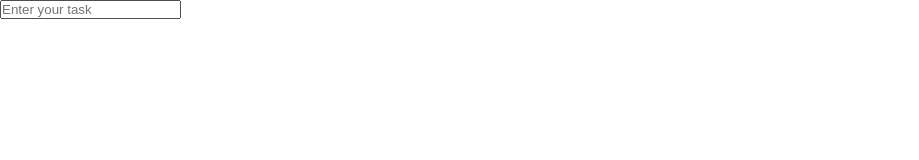
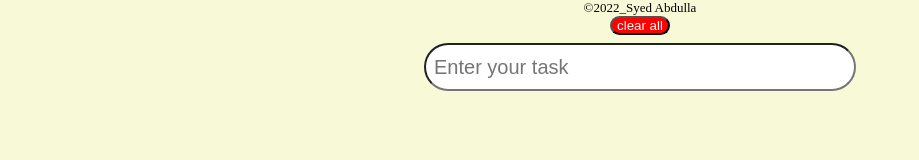
Before and after one commit to syabdull/TodoApp, a plain HTML site: page index.html in a window 1280 px wide. Shown: the whole page, without its empty margins (0-919 px from the left). Drawn offline with Linux system fonts and the light colour scheme.

Commit message:
final aap

```diff
--- a/index.html
+++ b/index.html
@@ -9,13 +9,27 @@
     <link rel="stylesheet" href="https://cdnjs.cloudflare.com/ajax/libs/font-awesome/4.7.0/css/font-awesome.min.css">
 
 </head>
+
 <body>
+    <p> &copy;2022_Syed Abdulla</p>
+    <button>clear all</button>
 
-   <input type="text" placeholder="Enter your task "><i class="fa-solid fa-shield-halved"></i>
+    <div class="top-input-area">
+
+
+   <input type="text" placeholder="Enter your task " >
+
+   </div>
+   <div>
    <Ul>
 
 
    </Ul>
+ </div>
+
+
+
+
 
 </body>
 <script src="script.js"></script>
--- a/style.css
+++ b/style.css
@@ -1,5 +1,72 @@
+
 *{
+    margin:0px;
+    padding:0px;
     box-sizing:border-box;
-    margin:0;
-    padding:0;
 }
+
+
+body{
+    background-color:rgb(248, 250, 215);
+
+    display:flex;
+    flex-direction:column;
+    justify-content:center;
+    align-items:center;
+
+}
+
+ input{
+     height:3rem;
+    width:27rem;
+    margin:0rem;
+    padding:0.5rem;
+    font-size:1.25rem;
+    outline:none;
+   border-radius:30px;
+   margin-top:0.5rem;
+   margin-bottom:2rem;
+
+ }
+
+ li{
+    min-height:2rem;
+    width:27rem;
+     display:flex;
+    justify-content:space-between;
+    background-color:beige;
+    border:3px solid rgba(240, 237, 237, 0.829);
+    padding:0.10rem;
+     border-radius:10px;
+     background-color:rgb(90, 89, 89);
+     color:white;
+      word-break:break-all;
+
+ }
+   .delete{
+    color:red;
+ }
+ .delete:hover{
+    font-size:large;
+ }
+
+ button{
+    background-color:red;
+    color:white;
+    border-radius:10px;
+    width:60px;
+
+ }
+ button:hover{
+   background-color:black;
+ }
+ input:hover{
+    background-color:black;
+    color:white;
+ }
+ p{
+   font-size:small
+ }
+ .top-input-area{
+    margin-top:0px;
+ }
```
Also changed, not shown: script.js (+7 -0 lines).
